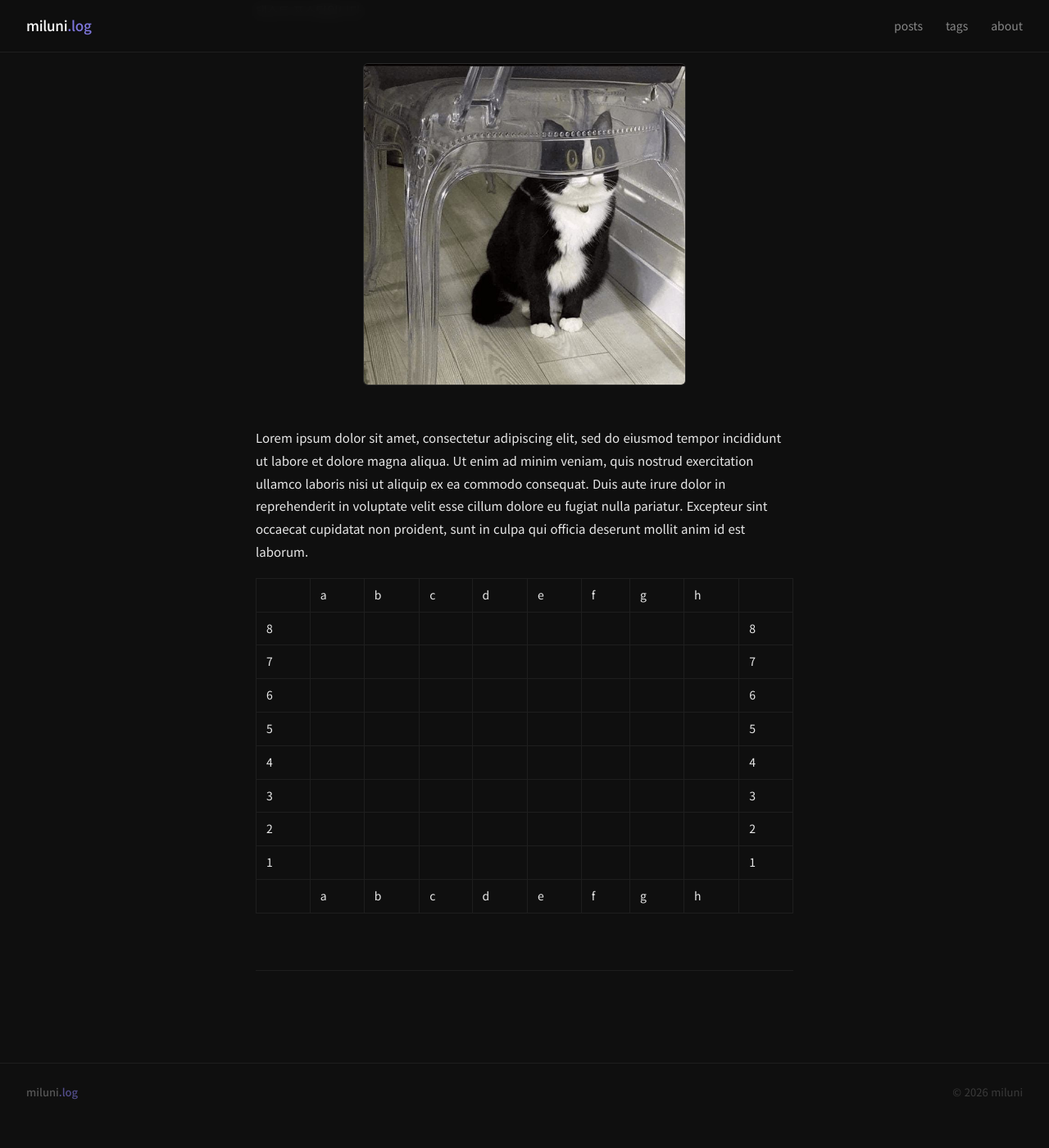
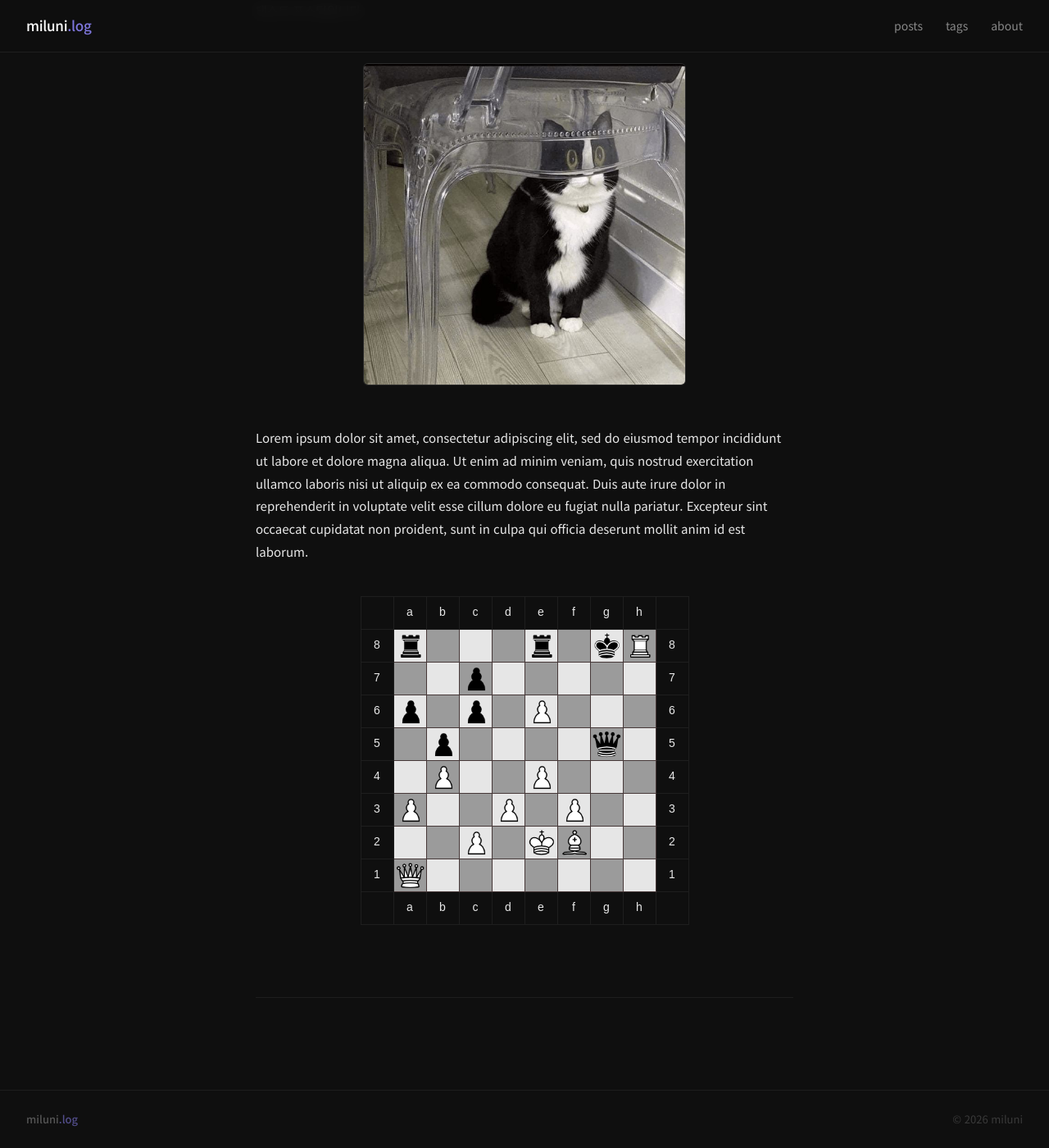
Before and after one commit to milun-i/milun-i.github.io, a Jekyll site: the page built from _posts/2026-03-30-test.md, in a window 1280 px wide and 1400 px high, scrolled down 315 px. Shown: the whole window at 82% size. Built offline with Jekyll 4.4.1, drawn with Linux system fonts in a browser that asks for light colours; before the commit the page ends 1682 px from its top, so only the background shows below that.

Commit message:
테스트 체스보드 추가

```diff
--- a/_layouts/default.html
+++ b/_layouts/default.html
@@ -6,6 +6,7 @@
   <title>{% if page.title %}{{ page.title }} — {{ site.title }}{% else %}{{ site.title }}{% endif %}</title>
   <meta name="description" content="{% if page.excerpt %}{{ page.excerpt | strip_html | truncate: 150 }}{% else %}{{ site.description }}{% endif %}">
   <link rel="stylesheet" href="{{ '/assets/css/main.css' | relative_url }}">
+  <link rel="stylesheet" href="{{ '/assets/css/chess.css' | relative_url }}">
   <link rel="preconnect" href="https://fonts.googleapis.com">
   <link rel="preconnect" href="https://fonts.gstatic.com" crossorigin>
   <link href="https://fonts.googleapis.com/css2?family=Noto+Sans+KR:wght@400;500&family=JetBrains+Mono:wght@400;500&display=swap" rel="stylesheet">
--- a/assets/css/chess.css
+++ b/assets/css/chess.css
@@ -1,3 +1,18 @@
+.post-article__content table.chess {
+    margin: 40px auto !important;
+    border-collapse: collapse;
+    width: auto !important;
+}
+
+.post-article__content table.chess tr td {
+    padding: 0 !important;
+    width: 40px !important;
+    height: 40px !important;
+    background-size: contain;
+    background-repeat: no-repeat;
+    background-position: center;
+}
+
 table.chess {
   border-spacing: 0px;
   margin-left: auto;
--- a/assets/css/main.css
+++ b/assets/css/main.css
@@ -414,3 +414,9 @@ pre code {
   .post-nav { grid-template-columns: 1fr; }
   .site-footer { padding: 16px 20px; }
 }
+
+.post-content {
+    text-align: justify;
+    text-justify: inter-word;
+    word-break: break-all;
+}
```
